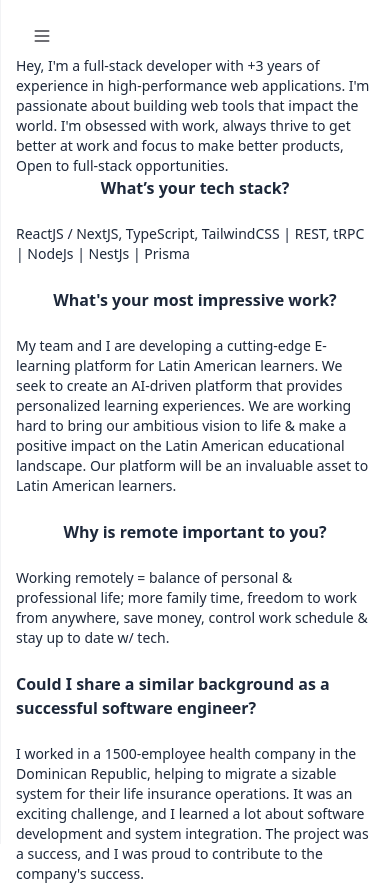
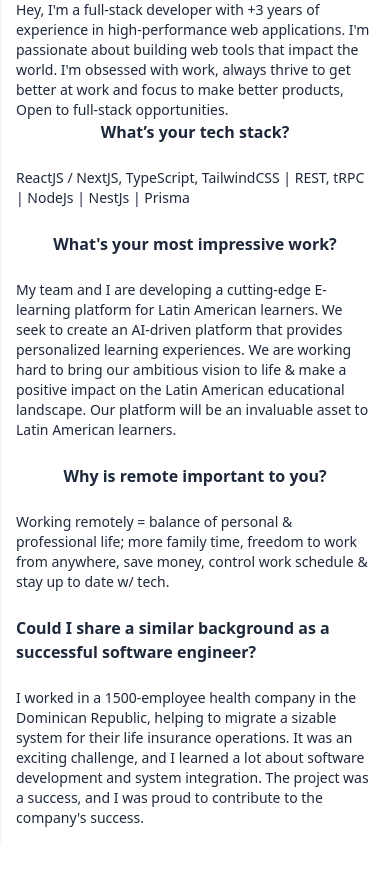
Before and after one commit to Delavalom/my-porfolio-page, a Next.js app: page / in a window 390 px wide. After the commit the page ends 844 px from the top, so only its background shows below. Built offline with nearby package versions, Linux system fonts and the light colour scheme.

Commit message:
deleting the headerbar

```diff
--- a/src/components/Home/Intro.tsx
+++ b/src/components/Home/Intro.tsx
@@ -9,14 +9,7 @@
   const { setIsOpen } = useNavigation();
   return (
     <section>
-      <HeaderBar
-        Icon={
-          <Menu
-            onClick={() => setIsOpen(true)}
-            className="relative top-2 left-2 z-50 text-zinc-700 w-5 lg:hidden"
-          />
-        }
-      />
+
       <article className="w-full max-w-[600px] px-2 mx-auto flex flex-col items-center justify-center">
         <p>
           Hey, I&apos;m a full-stack developer with +3 years of experience in
```
